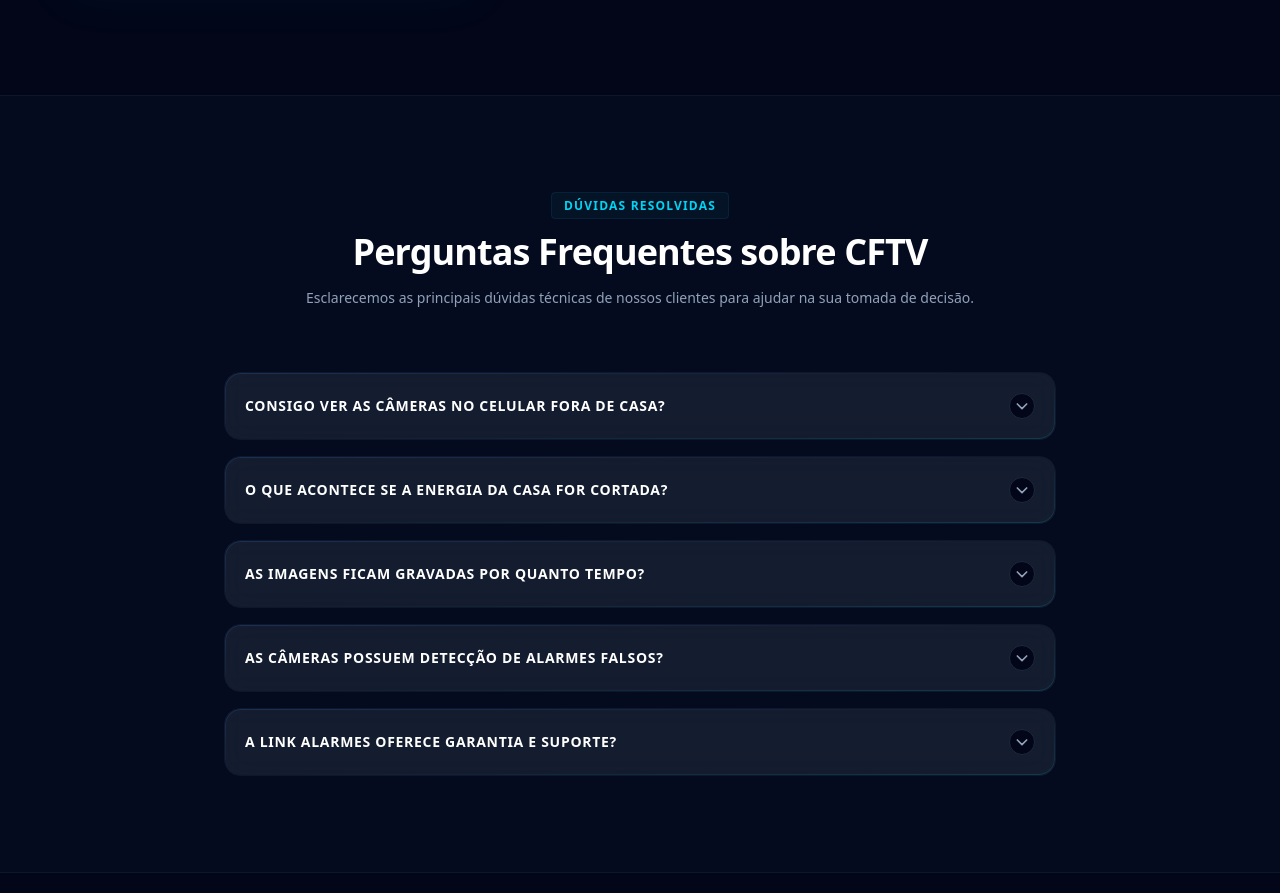
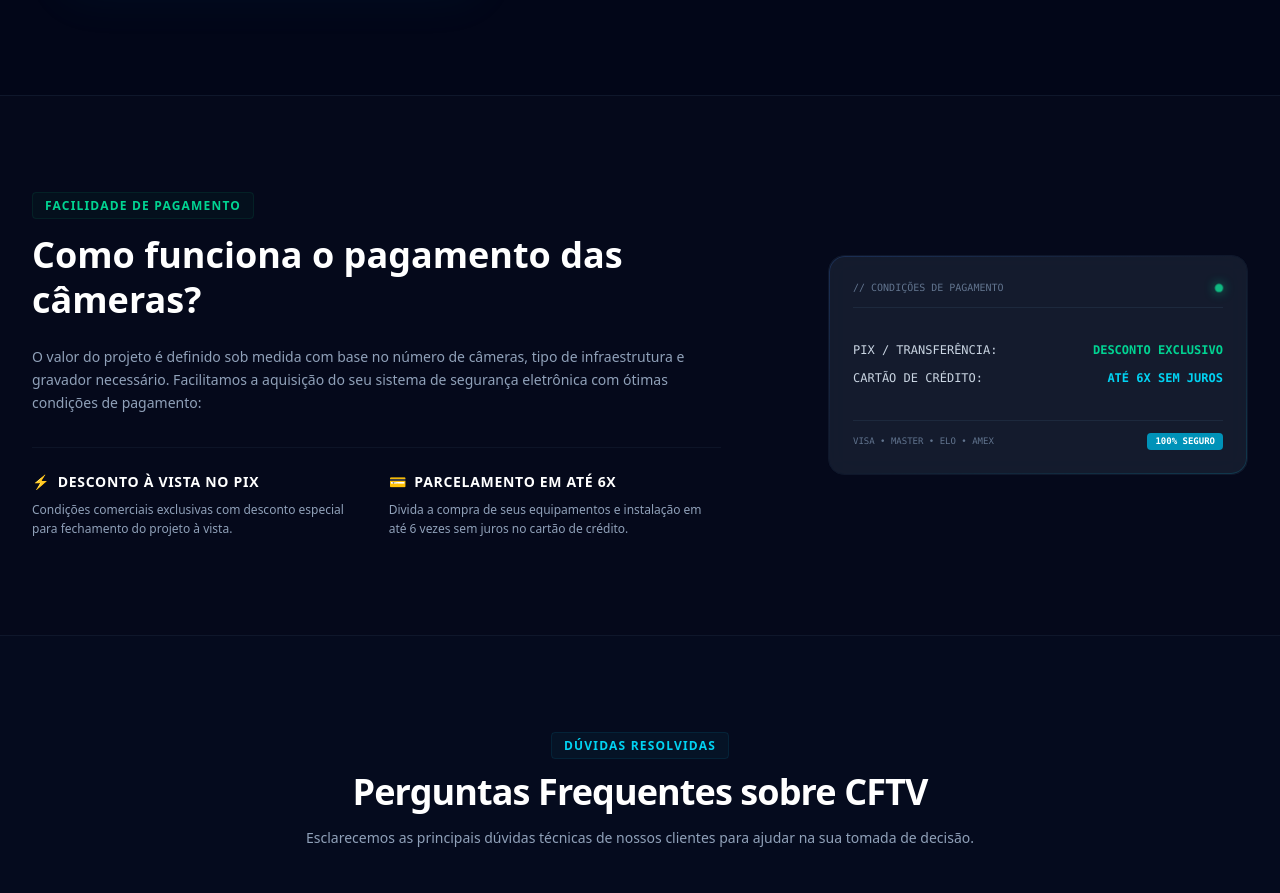
Before and after one commit to Hudsoncrocha/link_alarmes, a Next.js app: page /residencial/cameras-residenciais in a window 1280 px wide. Shown: the part 4537-5430 px from the top of the page. Built offline with nearby package versions, Linux system fonts and the light colour scheme; no server answers.

Commit message:
feat: adiciona secao de facilidades de pagamento

```diff
--- a/src/app/residencial/cameras-residenciais/page.tsx
+++ b/src/app/residencial/cameras-residenciais/page.tsx
@@ -494,6 +494,67 @@ export default function CamerasResidenciais() {
         </div>
       </section>
 
+      {/* Payment Section (Facilidade de Pagamento) */}
+      <section className="py-24 bg-slate-900/20 border-b border-slate-900">
+        <div className="mx-auto max-w-7xl px-4 sm:px-6 lg:px-8">
+          <div className="grid grid-cols-1 lg:grid-cols-12 gap-12 items-center">
+
+            {/* Payment Content */}
+            <div className="lg:col-span-7 text-left">
+              <span className="text-xs font-bold text-emerald-400 uppercase tracking-widest bg-emerald-950/20 border border-emerald-500/10 px-3 py-1 rounded">
+                FACILIDADE DE PAGAMENTO
+              </span>
+              <h2 className="text-3xl font-bold text-white sm:text-4xl mt-4 leading-tight">
+                Como funciona o pagamento das câmeras?
+              </h2>
+              <p className="mt-6 text-sm text-slate-400 leading-relaxed">
+                O valor do projeto é definido sob medida com base no número de câmeras, tipo de infraestrutura e gravador necessário. Facilitamos a aquisição do seu sistema de segurança eletrônica com ótimas condições de pagamento:
+              </p>
+
+              <div className="mt-8 grid grid-cols-1 sm:grid-cols-2 gap-6 pt-6 border-t border-slate-900/80">
+                <div>
+                  <h4 className="text-sm font-bold text-white uppercase tracking-wider mb-2 flex items-center gap-2">
+                    <span className="text-emerald-400">⚡</span> Desconto à vista no PIX
+                  </h4>
+                  <p className="text-xs text-slate-400 leading-relaxed">Condições comerciais exclusivas com desconto especial para fechamento do projeto à vista.</p>
+                </div>
+                <div>
+                  <h4 className="text-sm font-bold text-white uppercase tracking-wider mb-2 flex items-center gap-2">
+                    <span className="text-cyan-400">💳</span> Parcelamento em até 6x
+                  </h4>
+                  <p className="text-xs text-slate-400 leading-relaxed">Divida a compra de seus equipamentos e instalação em até 6 vezes sem juros no cartão de crédito.</p>
+                </div>
+              </div>
+            </div>
+
+            {/* Payment visual card */}
+            <div className="lg:col-span-5 flex justify-center lg:justify-end">
+              <div className="card-tech p-6 border border-slate-900 max-w-[420px] w-full flex flex-col justify-between min-h-[220px]">
+                <div className="flex justify-between items-center border-b border-slate-800 pb-3">
+                  <span className="text-[10px] text-slate-500 font-mono">// CONDIÇÕES DE PAGAMENTO</span>
+                  <span className="glow-dot-emerald"></span>
+                </div>
+                <div className="py-4 space-y-3">
+                  <div className="text-xs text-slate-300 font-mono flex justify-between">
+                    <span>PIX / TRANSFERÊNCIA:</span>
+                    <span className="text-emerald-400 font-bold">DESCONTO EXCLUSIVO</span>
+                  </div>
+                  <div className="text-xs text-slate-300 font-mono flex justify-between">
+                    <span>CARTÃO DE CRÉDITO:</span>
+                    <span className="text-cyan-400 font-bold">ATÉ 6X SEM JUROS</span>
+                  </div>
+                </div>
+                <div className="border-t border-slate-800 pt-3 flex justify-between items-center text-[9px] text-slate-500 font-mono">
+                  <span>VISA • MASTER • ELO • AMEX</span>
+                  <span className="text-white bg-cyan-600 px-2 py-0.5 rounded font-extrabold uppercase">100% SEGURO</span>
+                </div>
+              </div>
+            </div>
+
+          </div>
+        </div>
+      </section>
+
       {/* FAQ Section */}
       <section className="py-24 bg-slate-900/30 border-b border-slate-900">
         <div className="mx-auto max-w-4xl px-4 sm:px-6 lg:px-8">
```
